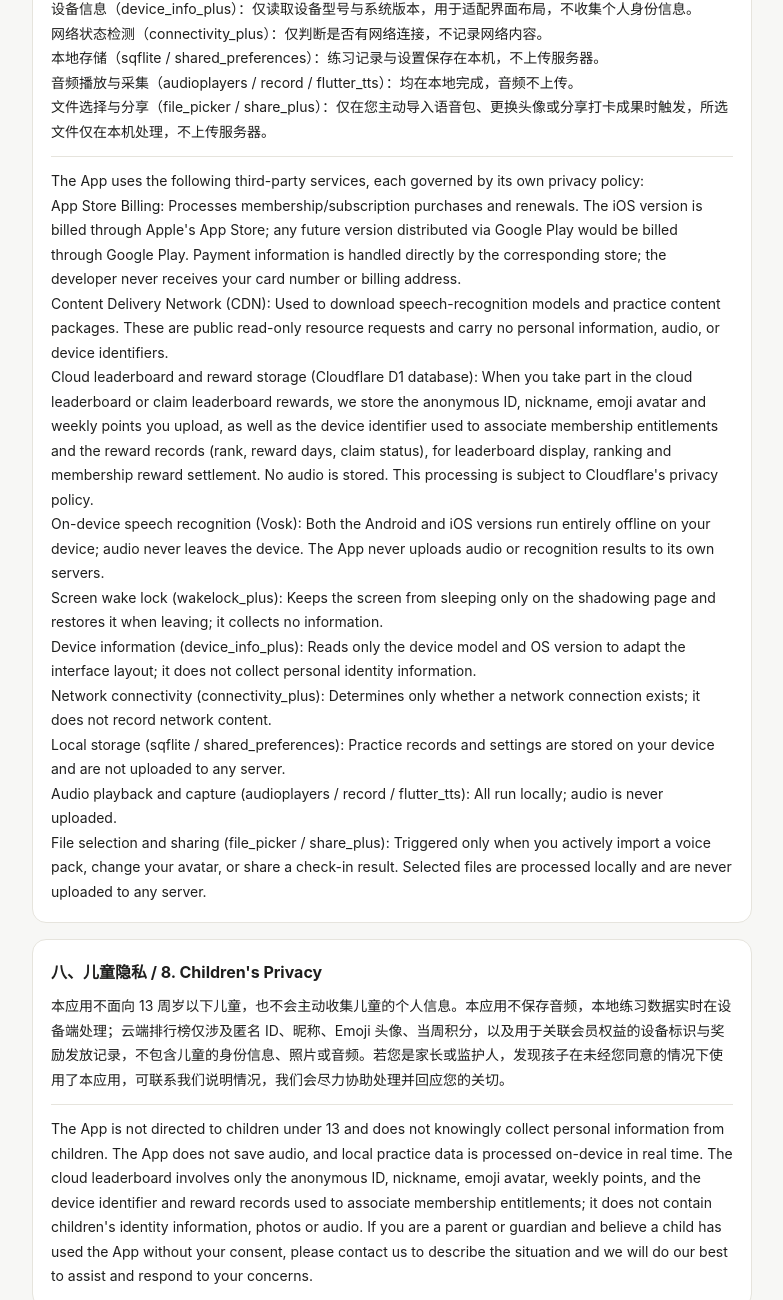
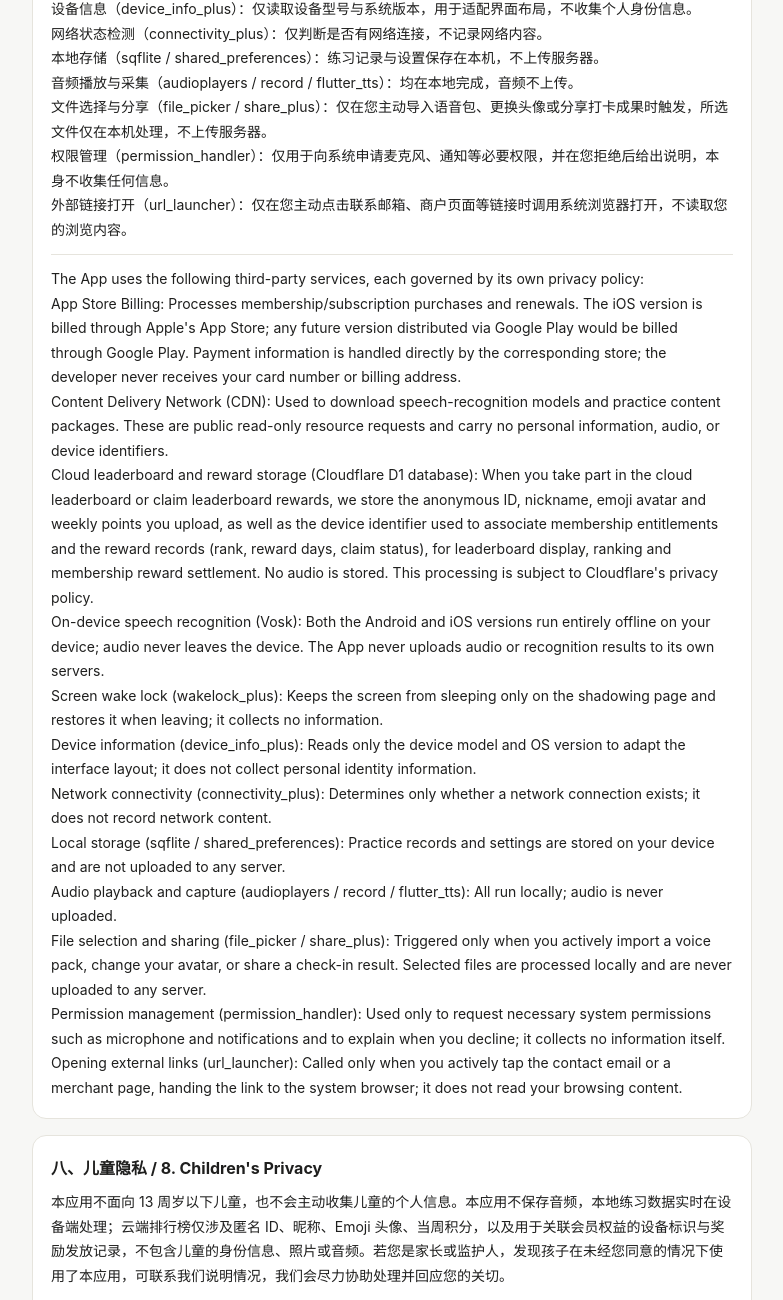
Before and after one commit to 19918879992/lingmirror-legal, a plain HTML site: page index.html in a window 1280 px wide. Shown: the part 3955-5255 px from the top of the page, without its empty margins (248-1031 px from the left). Drawn offline with Linux system fonts and the light colour scheme.

Commit message:
docs(privacy): 第七节补列 permission_handler / url_launcher

```diff
--- a/index.html
+++ b/index.html
@@ -171,6 +171,8 @@
         <p>本地存储（sqflite / shared_preferences）：练习记录与设置保存在本机，不上传服务器。</p>
         <p>音频播放与采集（audioplayers / record / flutter_tts）：均在本地完成，音频不上传。</p>
         <p>文件选择与分享（file_picker / share_plus）：仅在您主动导入语音包、更换头像或分享打卡成果时触发，所选文件仅在本机处理，不上传服务器。</p>
+        <p>权限管理（permission_handler）：仅用于向系统申请麦克风、通知等必要权限，并在您拒绝后给出说明，本身不收集任何信息。</p>
+        <p>外部链接打开（url_launcher）：仅在您主动点击联系邮箱、商户页面等链接时调用系统浏览器打开，不读取您的浏览内容。</p>
         <div class="divider"></div>
         <p>The App uses the following third-party services, each governed by its own privacy policy:</p>
         <p>App Store Billing: Processes membership/subscription purchases and renewals. The iOS version is billed through Apple's App Store; any future version distributed via Google Play would be billed through Google Play. Payment information is handled directly by the corresponding store; the developer never receives your card number or billing address.</p>
@@ -183,6 +185,8 @@
         <p>Local storage (sqflite / shared_preferences): Practice records and settings are stored on your device and are not uploaded to any server.</p>
         <p>Audio playback and capture (audioplayers / record / flutter_tts): All run locally; audio is never uploaded.</p>
         <p>File selection and sharing (file_picker / share_plus): Triggered only when you actively import a voice pack, change your avatar, or share a check-in result. Selected files are processed locally and are never uploaded to any server.</p>
+        <p>Permission management (permission_handler): Used only to request necessary system permissions such as microphone and notifications and to explain when you decline; it collects no information itself.</p>
+        <p>Opening external links (url_launcher): Called only when you actively tap the contact email or a merchant page, handing the link to the system browser; it does not read your browsing content.</p>
       </section>
 
       <section>
```
